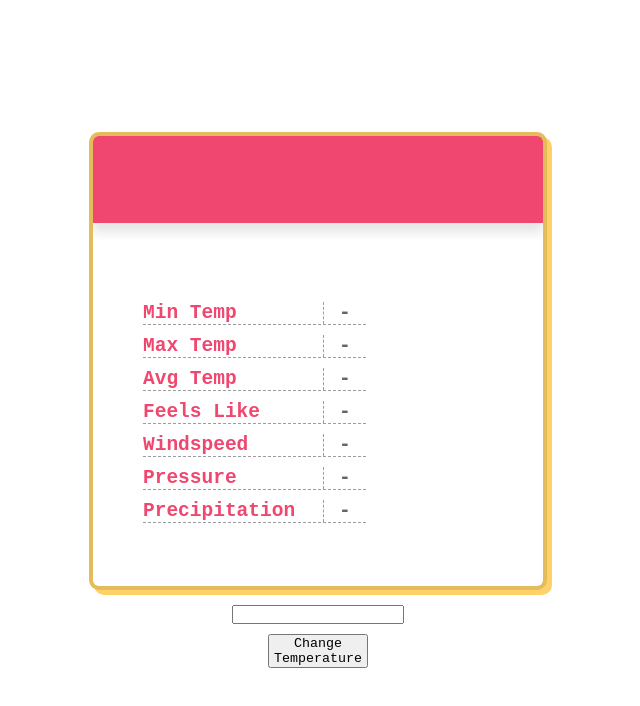
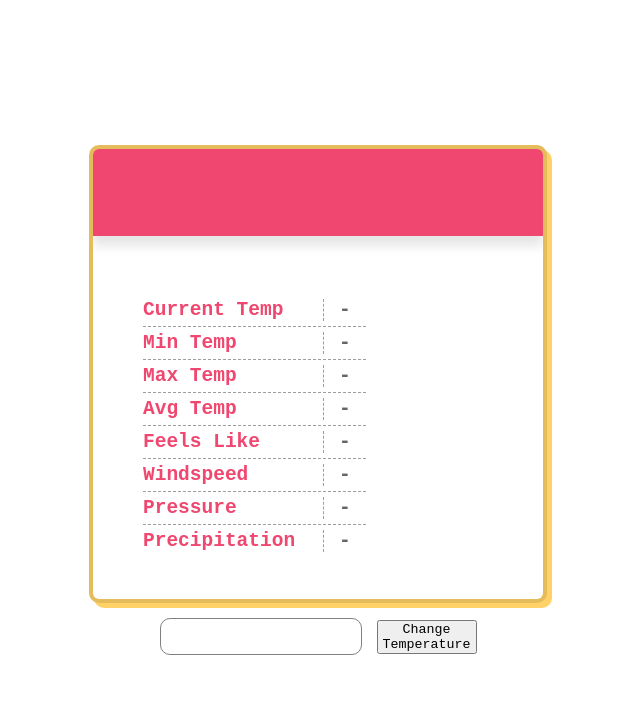
Before and after one commit to Tiyoriyo/weather_app, a website built with webpack: page src/index.html in a window 1280 px wide. Shown: the whole page, without its empty margins (322-962 px from the left). Built offline with nearby package versions, Linux system fonts and the light colour scheme; no server answers.

Commit message:
Organize input & temp change button into container

```diff
--- a/src/index.html
+++ b/src/index.html
@@ -10,18 +10,22 @@
   <div class="container">
     <div class="main">
         <div class="upperContainer">
-            <div class="upperLeft">
+            <!-- <div class="upperLeft">
                 <div class="tempContainer">
                     <p class="tempCount"></p>
                     <p class="tempType"></p>
                 </div>
-            </div>
+            </div> -->
             <div class="upperRight">
                 <p class="locationName"></p>
             </div>
         </div>
         <div class="lowerContainer">
             <div class="infoContainer">
+                <div class="infoItem">
+                    <p class="infoTitle">Current Temp</p>
+                    <p class="infoText curTemp">-</p>
+                </div>
                 <div class="infoItem">
                     <p class="infoTitle">Min Temp</p>
                     <p class="infoText minTemp">-</p>
@@ -57,7 +61,9 @@
         </div>
     </div>
   </div>
-  <input class="locationInput">
-  <button id="tempTypeBtn" style="margin-top: 10px;">Change Temperature</button>
+  <div class="inputContainer">
+      <input class="locationInput">
+      <button id="tempTypeBtn">Change Temperature</button>
+  </div>
 </body>
 </html>
--- a/src/index.js
+++ b/src/index.js
@@ -10,13 +10,14 @@ async function renderData(string) {
   console.log(await API.getData(string));
 
   // Upper Container DOM Items
-  const tempCount = document.querySelector('.tempCount');
-  const tempType = document.querySelector('.tempType');
+  // const tempCount = document.querySelector('.tempCount');
+  // const tempType = document.querySelector('.tempType');
   const locationName = document.querySelector('.locationName');
   locationName.style.fontSize = '48px';
 
   // Lower Container DOM Items
   // Summary Info DOM Items
+  const curTempText = document.querySelector('.curTemp');
   const minTempText = document.querySelector('.minTemp');
   const maxTempText = document.querySelector('.maxTemp');
   const avgTempText = document.querySelector('.avgTemp');
@@ -29,10 +30,11 @@ async function renderData(string) {
   const feelsLikeText = document.querySelector('.feelLike');
 
   try {
-    tempCount.textContent = await API.getTemperature(string);
-    tempType.textContent = API.getTempType();
+    // tempCount.textContent = await API.getTemperature(string);
+    // tempType.textContent = API.getTempType();
     locationName.textContent = await API.getLocation(string);
 
+    curTempText.textContent = await API.getTemperature(string);
     minTempText.textContent = await API.getMinTemperature(string);
     maxTempText.textContent = await API.getMaxTemperature(string);
     avgTempText.textContent = await API.getAvgTemperature(string);
@@ -45,7 +47,7 @@ async function renderData(string) {
 
     reduceTextSize(locationName);
   } catch (error) {
-    console.error(error);
+    reduceTextSize(locationName);
   }
 }
 
--- a/src/modules/weatherAPI.js
+++ b/src/modules/weatherAPI.js
@@ -12,7 +12,7 @@ const weatherAPI = (async () => {
   async function getTemperature(string) {
     const data = await getData(string);
     const temp = (tempType === 'c') ? data.current.temp_c : data.current.temp_f;
-    return temp;
+    return `${temp} ${tempType.toUpperCase()}`;
   }
 
   async function getFeelTemperature(string) {
--- a/src/style.css
+++ b/src/style.css
@@ -41,6 +41,7 @@ body {
 .upperContainer {
     display: flex;
     align-items: center;
+    justify-content: center;
     gap: 15px;
     flex: 1 1 20%;
     background-color: #ef476f;
@@ -49,11 +50,11 @@ body {
     padding: 0 20px 0 20px;
 }
 
-.upperLeft, .upperRight {
+.upperRight {
     display: flex;
     height: 100%;
     align-items: center;
-    justify-content: flex-start;
+    justify-content: center;
     overflow: hidden;
 }
 
@@ -89,7 +90,6 @@ body {
 .infoContainer {
     display: flex;
     flex-direction: column;
-    gap: 10px;
     padding-left: 50px;
     font-size: 1.5em;
     justify-content: center;
@@ -97,6 +97,8 @@ body {
 
 .infoItem {
     display: flex;
+    height: 32px;
+    align-items: center;
 }
 
 .infoTitle {
@@ -116,10 +118,32 @@ body {
     border-bottom: 1px dashed rgb(157, 157, 157);
 }
 
+.infoItem:last-child {
+    border-bottom: 0;
+}
+
 #tempTypeBtn {
     width: 100px;
 }
 
+.inputContainer {
+    display: flex;
+    align-items: center;
+    justify-content: center;
+    margin-top: 15px;
+    gap: 15px;
+}
+
 .locationInput {
-    margin-top: 15px;
+    appearance: none;
+    border: 1px solid grey;
+    width: 200px;
+    height: 35px;
+    border-radius: 10px;
+    background-color: white;
+    text-align: center;
 }
+
+.locationInput:focus {
+    outline: none;
+}
```
